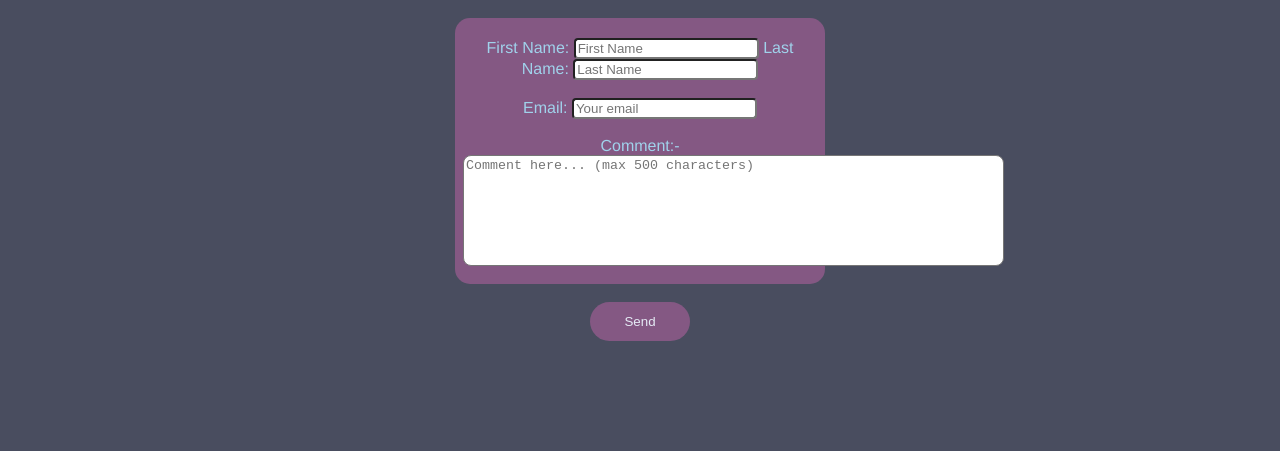
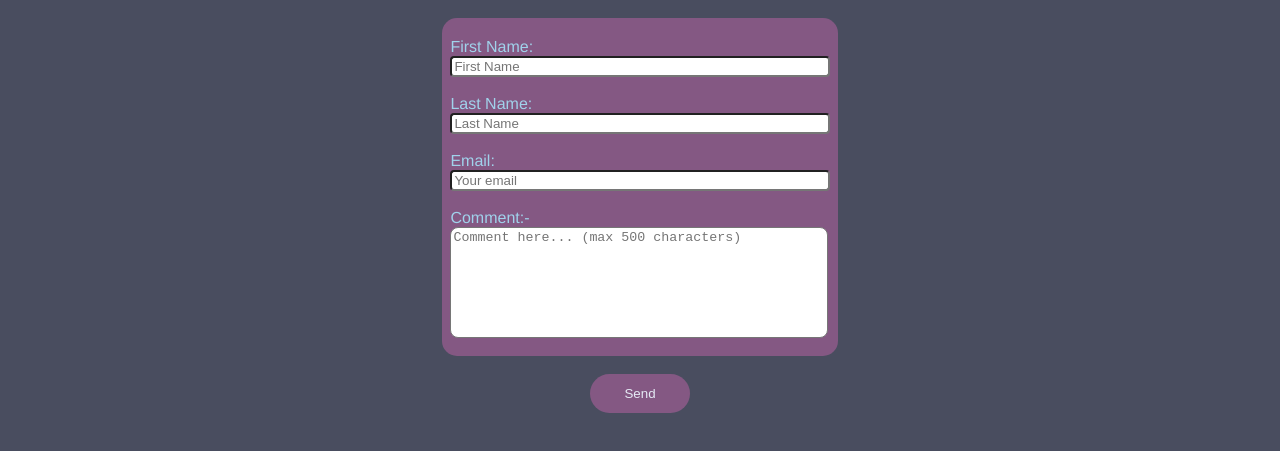
Before and after one commit to ujrpatel/PDP-Html, a plain HTML site: page ContactPage.html in a window 1280 px wide. Shown: the part 171-622 px from the top of the page. Drawn offline with Linux system fonts and the light colour scheme.

Commit message:
Add files via upload

```diff
--- a/ContactPage.html
+++ b/ContactPage.html
@@ -51,13 +51,13 @@
         is selected when the label is pressed -->
             <div class="contactme">
                 <label title="FirstName" for="firstname">First Name:</label>
-                <input id="firstname" class="inputborder" type="text" name="firstname" placeholder="First Name">
+                <input id="firstname" class="inputborder" type="text" name="firstname" placeholder="First Name"><br><br>
 
                 <label title="LastName" for="lastname">Last Name:</label>
                 <input id="lastname" class="inputborder" type="text" name="lastname" placeholder="Last Name">
                 <br><br>
 
-                <label title="Your Email Adderess" for="email">Email:</label>
+                <label title="Your Email Adderess" for="email">Email:</label><br>
                 <input id="email" class="inputborder" type="text" name="email" placeholder="Your email">
                 <br><br>
 
@@ -66,7 +66,7 @@
 
                 <!-- text area is a space for user input, placeholder is a name
                 that is displayed when there is no text input from the user -->
-                <textarea id="comment"  name="comment" rows="7" cols="65" placeholder="Comment here... (max 500 characters)" maxlength="500"></textarea>
+                <textarea id="comment"  name="comment" rows="7" cols="" placeholder="Comment here... (max 500 characters)" maxlength="500"></textarea>
                 </div>
 
 
--- a/Stylepage_Css.css
+++ b/Stylepage_Css.css
@@ -103,11 +103,16 @@ nav ul li a {
     text-decoration: none;
 }
 
+/* the hover pseudo class here interacts with an element, typically
+the mouse when it hovers over it. in this case it changes the colour of
+the text to black when the cursor hovers over it*/
 nav ul li a:hover {
     color: #000;
 }
 
-/* this is the sliding bar animation when you hover on nav bar*/
+/* this is the sliding bar animation when you hover on nav bar
+the psueudo class ::before is used to add cosmetic value to an element
+it is used before the content/ element that it is used on */
 nav ul li a::before {
     content: '';
     display: block;
@@ -117,7 +122,10 @@ nav ul li a::before {
     position: absolute;
     top: 100%;
     width: 0%;
-    transition: all ease-in-out 100ms;
+    transition: all ease-in-out 100ms;/*all means to apply to all changed properties
+    ease in out is a transistion property, this is how the change happens
+    the 100ms refers to the time in which the action occurs
+    */
 }
 
 nav ul li a:hover::before {
@@ -243,7 +251,7 @@ table {
     background-color: #845883;
     border: 3px solid black;
     border-radius: 10px;
-    border-collapse: collapse;/*hides all individual borders for each
+    border-collapse: collapse; /*hides all individual borders for each
     element, gives a clean seamless look*/
 }
 
@@ -264,14 +272,15 @@ table {
     padding-top: 20px;
     padding-bottom: 14px;
     margin: auto;
-    width: 28%;
-    text-align: center;
+    width: 30%;
+    text-align: left;
 }
 
 /* '#' is used when you reference id tag instead of class*/
 #comment {
     resize: none;
     border-radius: 8px;
+    width: 98%;
 }
 
 /*the position of the button on the screen;
@@ -304,3 +313,10 @@ the code is custom but referenced: https://codepen.io/christophwessels/pen/YbbaE
     background: #6d366c;
     color: #e5eaf5;
 }
+
+.inputborder {
+    width: 98%;
+    margin: auto;
+    padding: auto;
+
+}
```
